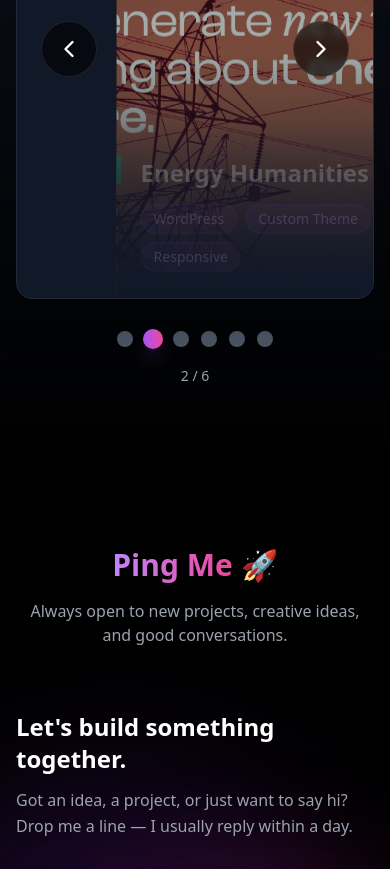
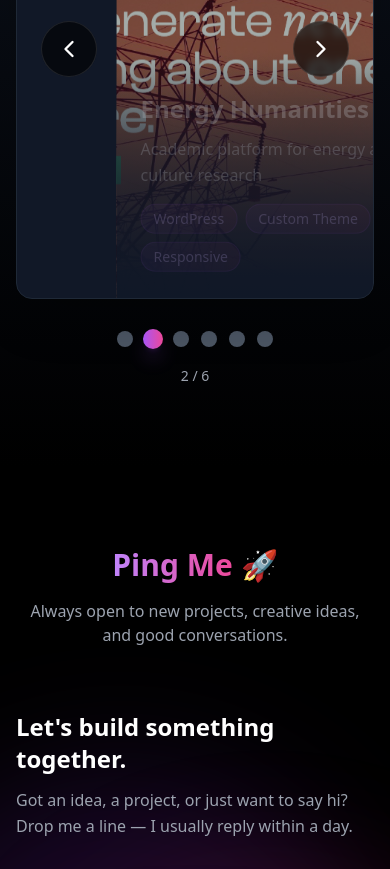
Before and after one commit to Ezequielagradnik/EzequielAgradnik-Portfolio-2026, a Next.js app: page / in a window 390 px wide. Shown: the part 7800-8669 px from the top of the page. Built offline with nearby package versions, Linux system fonts and the light colour scheme.

Commit message:
responsive portfolio carousel

```diff
--- a/components/portfolio-carousel.tsx
+++ b/components/portfolio-carousel.tsx
@@ -124,7 +124,7 @@ export default function PortfolioCarousel() {
                     {portfolioItems[currentIndex].title}
                   </h3>
                   <p className="text-gray-300 text-base md:text-lg lg:text-xl mb-4 md:mb-6 leading-relaxed max-w-3xl">
-                    {portfolioItems[currentIndex].description}
+                    {t.portfolio.items[portfolioItems[currentIndex].descKey]}
                   </p>
                   <div className="flex flex-wrap gap-2 md:gap-3 mb-4 lg:mb-0">
                     {portfolioItems[currentIndex].tags.map((tag, tagIndex) => (
@@ -140,7 +140,9 @@ export default function PortfolioCarousel() {
                   {/* Project Counter - Hidden on mobile, shown on desktop */}
                   <div className="hidden lg:block pt-4 border-t border-gray-700/50">
                     <span className="text-gray-400 text-sm font-medium">
-                      Project {currentIndex + 1} of {portfolioItems.length}
+                      {t.portfolio.projectCounter
+                        .replace("{current}", String(currentIndex + 1))
+                        .replace("{total}", String(portfolioItems.length))}
                     </span>
                   </div>
                 </motion.div>
```
